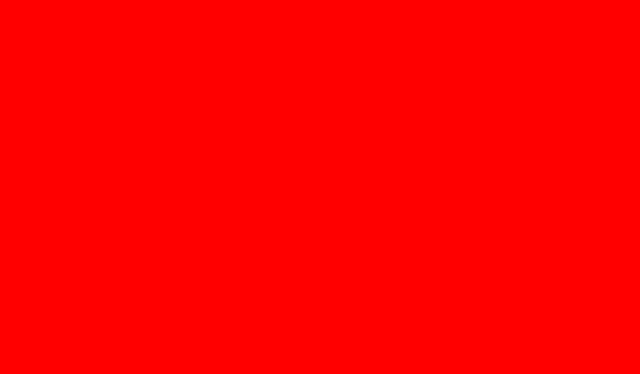
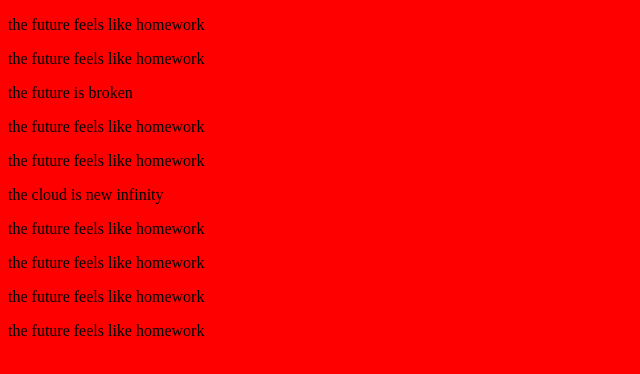
Before and after one commit to brovnie/webtech3-portfolio, a plain HTML site: page Lab2/The Future/index.html in a window 1280 px wide. Shown: the whole page, without its empty margins (0-640 px from the left). Drawn offline with Linux system fonts and the light colour scheme.

Commit message:
added div's

```diff
--- a/Lab2/The Future/index.html
+++ b/Lab2/The Future/index.html
@@ -7,6 +7,17 @@
     <link rel="stylesheet" type="text/css" href="style.css">
 </head>
 <body>
+    <div class="red"><p>the future feels like homework</p></div>
+    <div class="red"><p>the future feels like homework</p></div>
+    <div class="blue"><p>the future is broken</p></div>
+    <div class="red"><p>the future feels like homework</p></div>
+    <div class="red"><p>the future feels like homework</p></div>
+    <div class="yellow"><p>the cloud is new infinity</p></div>
+    <div class="red"><p>the future feels like homework</p></div>
+    <div class="red"><p>the future feels like homework</p></div>
+    <div class="red"><p>the future feels like homework</p></div>
+    <div class="red"><p>the future feels like homework</p></div>
+
 
 </body>
 </html>
```
